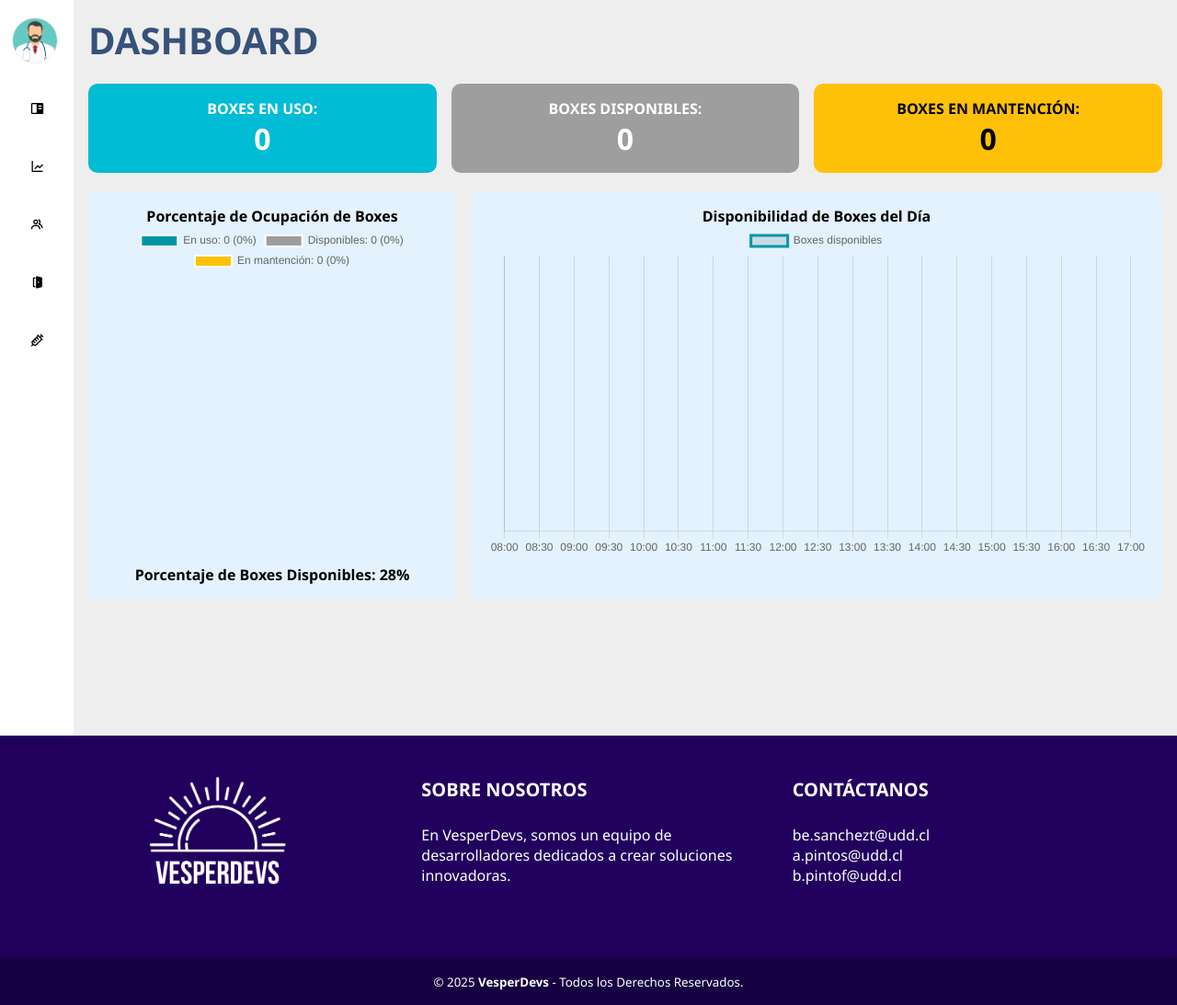
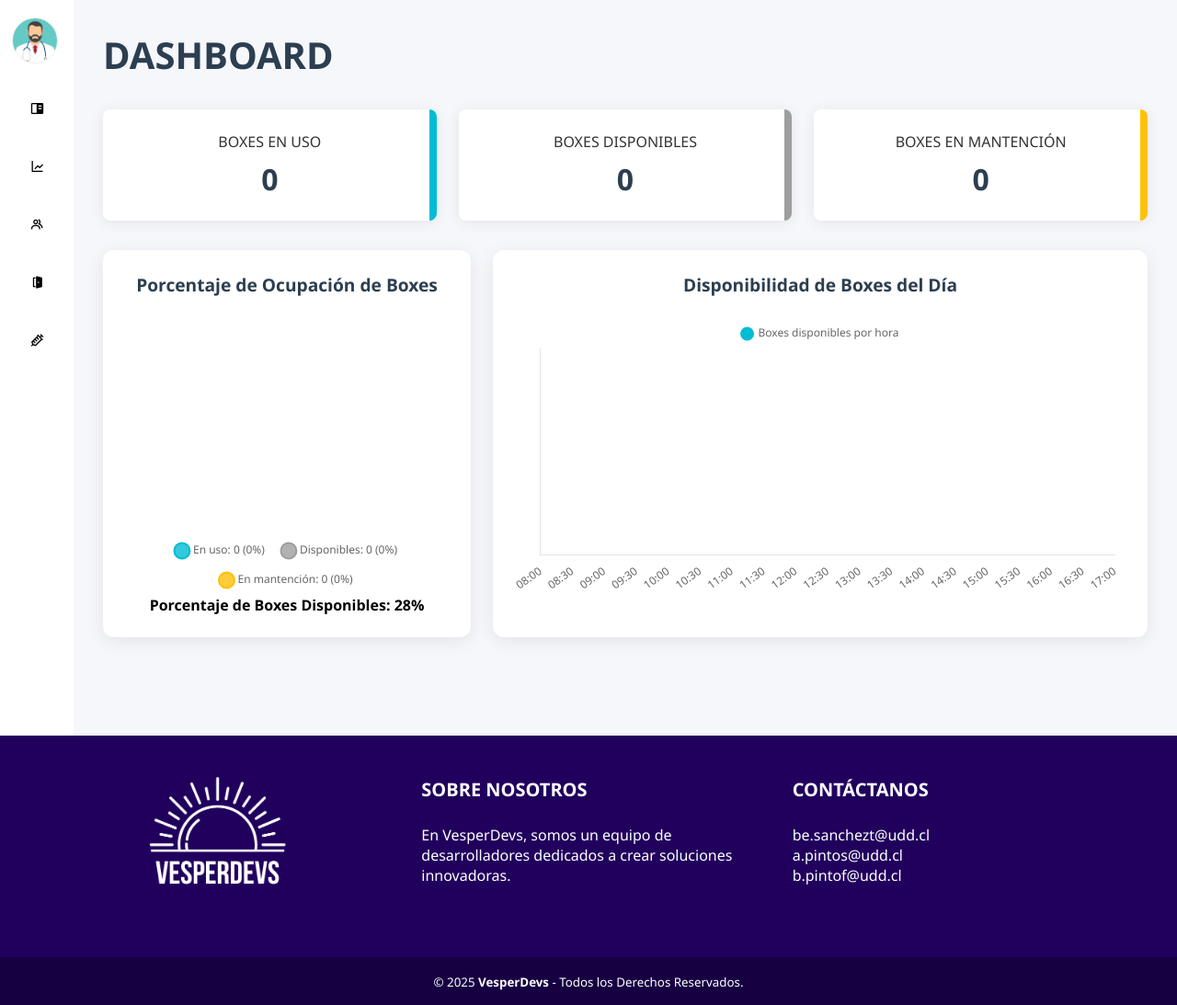
Before and after one commit to Benjasncz2/prueba-aws, a Django app: page /dashboard/ in a window 1280 px wide. Shown: the part 61-1154 px from the top of the page at 92% size. Run offline with Django 5.2, Linux system fonts and the light colour scheme; data that the repository does not hold is empty.

Commit message:
Dashboard bonito todo pro

```diff
--- a/proyecto/myapp/static/css/dashboard.css
+++ b/proyecto/myapp/static/css/dashboard.css
@@ -1,117 +1,150 @@
-.dashboard-header {
-  font-size: 2.5rem;
-  font-weight: bold;
-  color: #37527a;
-  margin-bottom: 20px;
-}
-
-.dashboard-cards {
-  display: flex;
-  flex-wrap: wrap;
-  gap: 1rem;
-  margin-bottom: 20px;
-}
-
-.card {
-  flex: 1;
-  padding: 1rem;
-  border-radius: 10px;
-  color: white;
-  font-weight: bold;
-  text-align: center;
-}
-
-.card.uso {
-  background-color: #00bcd4;
-}
-
-.card.disponibles {
-  background-color: #9e9e9e;
-}
-
-.card.mantencion {
-  background-color: #ffc107;
-  color: black;
-}
-
-.dashboard-graphics {
-  display: flex;
-  flex-wrap: wrap;
-  gap: 1rem;
-}
-
-.chart-container {
-  background-color: #e3f2fd;
-  border-radius: 10px;
-  padding: 1rem;
-  flex: 1;
-}
-
-.chart-container canvas {
-  width: 100% !important;
-  height: auto !important;
-}
-
+/* ESTILOS GENERALES */
 .main-content {
   position: relative;
-  background-color: #eee;
+  background-color: #f5f7fa;
   min-height: 100vh;
   top: 0;
   left: 80px;
   transition: all 0.5s ease;
   width: calc(100% - 80px);
-  padding: 1rem;
+  padding: 2rem;
 }
 
-.container{
-  display: flex;
-  justify-content: space-between;
+/* HEADER */
+.dashboard-header {
+  font-size: 2.5rem;
+  font-weight: bold;
+  color: #2c3e50;
+  margin-bottom: 2rem;
 }
 
-/* VISUALIZACIONES EPICAS DE DOCTORES */
-
-.main-content {
-  position: relative;
-  background-color: #eee;
-  min-height: 100vh;
-  top: 0;
-  left: 80px;
-  transition: all 0.5s ease;
-  width: calc(100% - 80px);
-  padding: 1rem;
+/* TARJETAS CON FRANJA LATERAL */
+.dashboard-cards {
+  display: flex;
+  flex-wrap: wrap;
+  gap: 1.5rem;
+  margin-bottom: 2rem;
 }
 
-.titulo-content {
-  display: flex;
-  justify-content: space-between;
-  align-items: center;
-  flex-wrap: wrap;
-  margin: 1.5rem 0;
-  padding: 0 1rem;
-  gap: 1rem;
-  color: #122138;
+.card {
+  flex: 1;
+  background-color: white;
+  border-radius: 8px;
+  box-shadow: 0 2px 15px rgba(0,0,0,0.08);
+  min-width: 250px;
+  position: relative;
+  overflow: hidden;
+  transition: transform 0.3s ease, box-shadow 0.3s ease;
 }
 
-.titulo-content h2 {
-  font-size: 2rem;
-  flex: 1 1 200px;
-  word-break: break-word;
-}
-/*TODO LO DEL TITULO Y EL BOTON DE FILTRAR */
-
-.titulo-content {
-  display: flex;
-  justify-content: space-between;
-  align-items: center;
-  flex-wrap: wrap;
-  margin: 1.5rem 0;
-  padding: 0 1rem;
-  gap: 1rem;
-  color: #122138;
+.card:hover {
+  transform: translateY(-5px);
+  box-shadow: 0 5px 20px rgba(0,0,0,0.12);
 }
 
-.titulo-content h2 {
+.card::after {
+  content: '';
+  position: absolute;
+  top: 0;
+  right: 0;
+  width: 8px;
+  height: 100%;
+}
+
+.card.uso::after {
+  background-color: #00bcd4;
+}
+
+.card.disponibles::after {
+  background-color: #9e9e9e;
+}
+
+.card.mantencion::after {
+  background-color: #ffc107;
+}
+
+.card-content {
+  padding: 1.5rem;
+  color: #333;
+  text-align: center; /* Añadido para centrar el texto */
+  display: flex;
+  flex-direction: column;
+  align-items: center; /* Centrado horizontal para elementos flex */
+}
+
+.card-content span {
+  display: block;
   font-size: 2rem;
-  flex: 1 1 200px;
-  word-break: break-word;
+  font-weight: 700;
+  margin-top: 0.5rem;
+  color: #2c3e50;
+  width: 100%;
 }
+
+/* GRÁFICOS */
+.dashboard-graphics {
+  display: flex;
+  flex-wrap: wrap;
+  gap: 1.5rem;
+}
+
+.chart-container {
+  background-color: white;
+  border-radius: 8px;
+  padding: 1.5rem;
+  flex: 1;
+  box-shadow: 0 2px 15px rgba(0,0,0,0.08);
+}
+
+.chart-container h4 {
+  color: #2c3e50;
+  margin-bottom: 1.5rem;
+  text-align: center;
+}
+
+/* RESPONSIVE */
+@media (max-width: 768px) {
+  .main-content {
+    left: 0;
+    width: 100%;
+    padding: 1.5rem;
+  }
+
+  .dashboard-cards {
+    flex-direction: column;
+  }
+
+  .card {
+    min-width: 100%;
+  }
+}
+
+/* Mejoras para los contenedores de gráficos */
+.chart-container {
+  position: relative;
+  background: white;
+  border-radius: 12px;
+  padding: 1.5rem;
+  box-shadow: 0 4px 20px rgba(0,0,0,0.08);
+  transition: transform 0.3s ease;
+}
+
+.chart-container:hover {
+  transform: translateY(-3px);
+  box-shadow: 0 6px 25px rgba(0,0,0,0.1);
+}
+
+.chart-container h4 {
+  color: #2c3e50;
+  margin-bottom: 1.5rem;
+  font-weight: 600;
+  font-size: 1.2rem;
+  text-align: center;
+}
+
+/* Ajuste de tamaño para gráficos */
+canvas {
+  width: 100% !important;
+  height: auto !important;
+  max-height: 300px;
+}
--- a/proyecto/myapp/templates/dashboard.html
+++ b/proyecto/myapp/templates/dashboard.html
@@ -12,13 +12,22 @@
 
   <div class="dashboard-cards">
     <div class="card uso">
-      BOXES EN USO: <br><span style="font-size: 2rem;">{{ en_uso }}</span>
+      <div class="card-content">
+        BOXES EN USO <br>
+        <span>{{ en_uso }}</span>
+      </div>
     </div>
     <div class="card disponibles">
-      BOXES DISPONIBLES: <br><span style="font-size: 2rem;">{{ disponibles }}</span>
+      <div class="card-content">
+        BOXES DISPONIBLES <br>
+        <span>{{ disponibles }}</span>
+      </div>
     </div>
-    <div class="card mantencion">
-      BOXES EN MANTENCIÓN: <br><span style="font-size: 2rem;">{{ en_mantencion }}</span>
+    <div class="card en mantencion">
+      <div class="card-content">
+        BOXES EN MANTENCIÓN <br>
+        <span>{{ en_mantencion }}</span>
+      </div>
     </div>
   </div>
 
@@ -41,6 +50,7 @@
 {% block extra_js %}
 <script src="https://cdn.jsdelivr.net/npm/chart.js"></script>
 <script>
+  // Gráfico de doughnut (ocupación)
   const ctx1 = document.getElementById('ocupacionChart').getContext('2d');
   new Chart(ctx1, {
     type: 'doughnut',
@@ -57,45 +67,150 @@
           {{ disponibles }},
           {{ en_mantencion }}
         ],
-        backgroundColor: ['#0097a7', '#9e9e9e', '#ffc107']
+        backgroundColor: [
+          'rgba(0, 188, 212, 0.8)',
+          'rgba(158, 158, 158, 0.8)',
+          'rgba(255, 193, 7, 0.8)'
+        ],
+        borderColor: [
+          'rgba(0, 188, 212, 1)',
+          'rgba(158, 158, 158, 1)',
+          'rgba(255, 193, 7, 1)'
+        ],
+        borderWidth: 2,
+        hoverOffset: 10,
+        hoverBackgroundColor: [
+          'rgba(0, 188, 212, 1)',
+          'rgba(158, 158, 158, 1)',
+          'rgba(255, 193, 7, 1)'
+        ]
       }]
     },
     options: {
       responsive: true,
-      cutout: '70%'
+      cutout: '70%',
+      plugins: {
+        legend: {
+          position: 'bottom',
+          labels: {
+            font: {
+              size: 12,
+              family: "'Segoe UI', Tahoma, Geneva, Verdana, sans-serif"
+            },
+            padding: 20,
+            usePointStyle: true,
+            pointStyle: 'circle'
+          }
+        },
+        tooltip: {
+          backgroundColor: 'rgba(0, 0, 0, 0.7)',
+          titleFont: { size: 14 },
+          bodyFont: { size: 12 },
+          padding: 12,
+          cornerRadius: 8,
+          displayColors: true,
+          callbacks: {
+            label: function(context) {
+              return `${context.label.split(':')[0]}: ${context.raw} (${context.label.split('(')[1]}`;
+            }
+          }
+        }
+      },
+      animation: {
+        animateScale: true,
+        animateRotate: true
+      }
     }
   });
 
+  // Gráfico de línea (disponibilidad)
   const ctx2 = document.getElementById('disponibilidadChart').getContext('2d');
-new Chart(ctx2, {
+  new Chart(ctx2, {
     type: 'line',
     data: {
         labels: {{ horas|safe }},
         datasets: [{
-            label: 'Boxes disponibles',
+            label: 'Boxes disponibles por hora',
             data: {{ disponibilidad_por_hora }},
-            fill: false,
-            borderColor: '#0097a7',
+            fill: true,
+            backgroundColor: 'rgba(0, 188, 212, 0.1)',
+            borderColor: '#00bcd4',
+            borderWidth: 3,
             tension: 0.3,
-            pointBackgroundColor: '#0097a7'
+            pointBackgroundColor: '#00bcd4',
+            pointRadius: 5,
+            pointHoverRadius: 8,
+            pointBorderColor: '#fff',
+            pointBorderWidth: 2,
+            pointHoverBackgroundColor: '#fff',
+            pointHoverBorderColor: '#00bcd4',
+            pointHoverBorderWidth: 2
         }]
     },
     options: {
         responsive: true,
+        maintainAspectRatio: true,
         scales: {
             y: {
                 beginAtZero: true,
-                max: {{ total_boxes }}  // El máximo será el total de boxes
+                max: {{ total_boxes }},
+                grid: {
+                    color: 'rgba(0, 0, 0, 0.05)',
+                    drawBorder: false
+                },
+                ticks: {
+                    font: {
+                        family: "'Segoe UI', Tahoma, Geneva, Verdana, sans-serif"
+                    }
+                }
+            },
+            x: {
+                grid: {
+                    display: false,
+                    drawBorder: false
+                },
+                ticks: {
+                    font: {
+                        family: "'Segoe UI', Tahoma, Geneva, Verdana, sans-serif"
+                    }
+                }
             }
         },
         plugins: {
+            legend: {
+                display: true,
+                position: 'top',
+                labels: {
+                    font: {
+                        size: 12,
+                        family: "'Segoe UI', Tahoma, Geneva, Verdana, sans-serif"
+                    },
+                    usePointStyle: true,
+                    pointStyle: 'circle'
+                }
+            },
             tooltip: {
+                backgroundColor: 'rgba(0, 0, 0, 0.7)',
+                titleFont: { size: 14 },
+                bodyFont: { size: 12 },
+                padding: 12,
+                cornerRadius: 8,
+                displayColors: false,
                 callbacks: {
                     label: function(context) {
                         return `${context.dataset.label}: ${context.raw}`;
                     }
                 }
             }
+        },
+        interaction: {
+            intersect: false,
+            mode: 'index'
+        },
+        elements: {
+            line: {
+                cubicInterpolationMode: 'monotone'
+            }
         }
     }
 });
```
